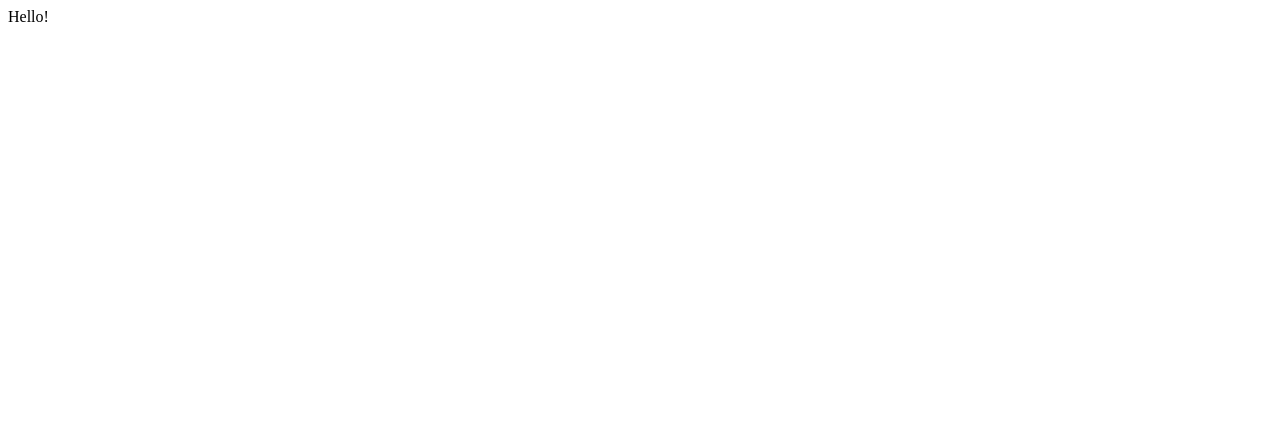
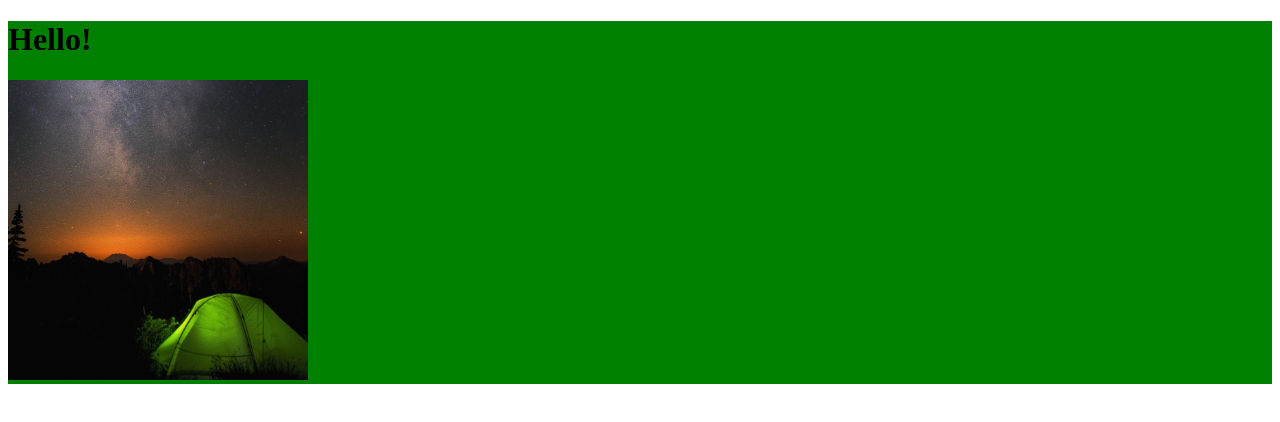
Before and after one commit to poldeeek/recruitment, a React app: page / in a window 1280 px wide. Shown: the top 422 px of the page. Built offline with nearby package versions, Linux system fonts and the light colour scheme.

Commit message:
add files loaders

```diff
--- a/src/App.tsx
+++ b/src/App.tsx
@@ -1,5 +1,14 @@
-const App = () => {
-    return <div>Hello!</div>;
+import './style.css';
+
+import img from './image.PNG';
+
+const App: React.FC = () => {
+    return (
+        <div>
+            <h1>Hello!</h1>
+            <img src={img} width='300px' height='300px' />
+        </div>
+    );
 };
 
 export default App;
```
Also changed, not shown: src/declarations.d.ts (added, +7 -0 lines), src/image.PNG (added).
